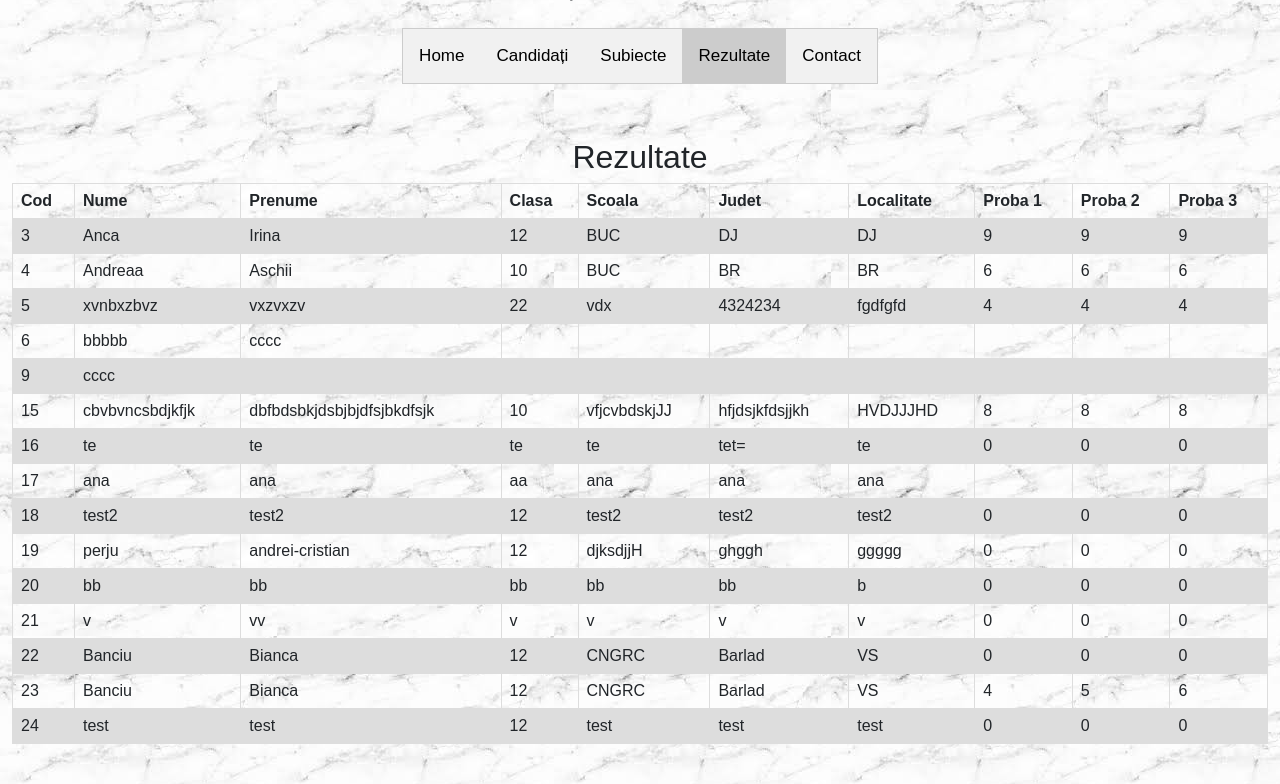
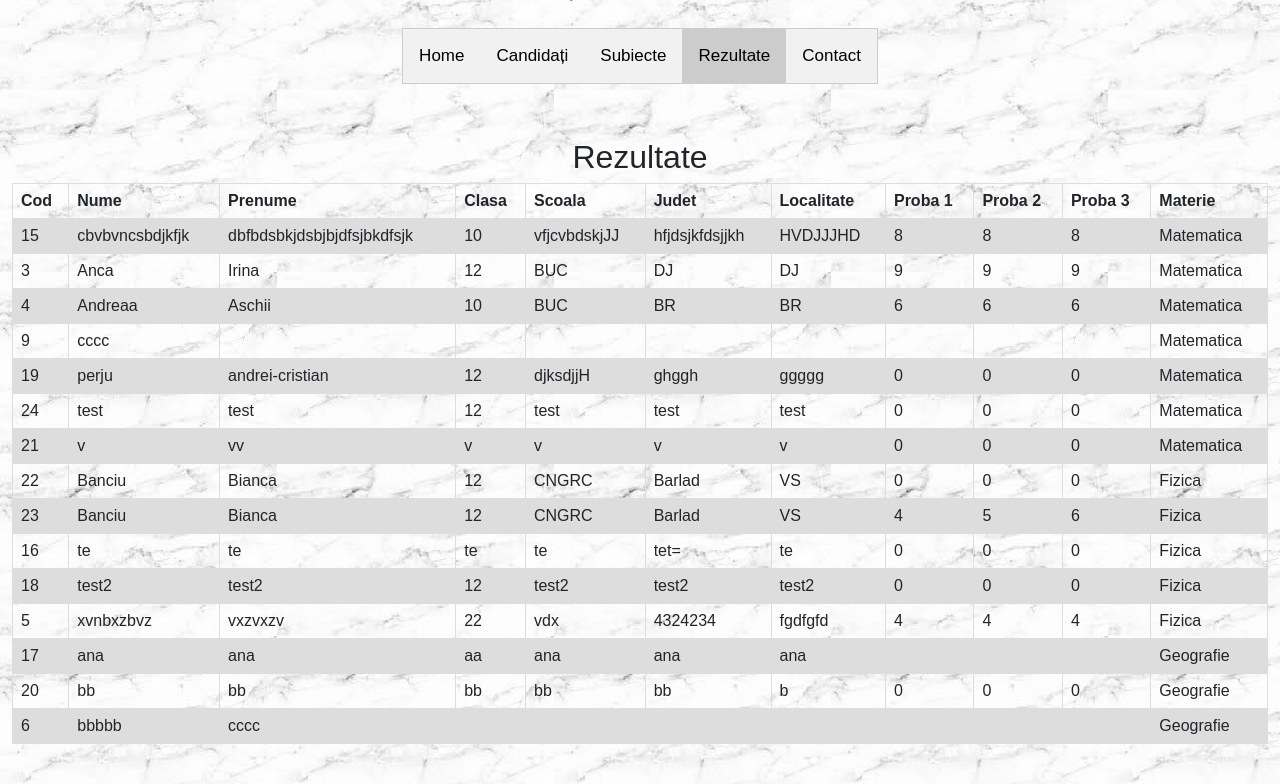
Before and after one commit to perjuandrei97/PieEchipa2, a PHP site: page /OlimpiadaNationala.php in a window 1280 px wide, after a click on "Rezultate". Shown: the part 92-876 px from the top of the page. Run offline with PHP 8.4, Linux system fonts and the light colour scheme; data comes from the database, SQL or seed files in the repository; some libraries are stand-ins or nearby versions.

Commit message:
Rezultate pe materii

```diff
--- a/OlimpiadaNationala.php
+++ b/OlimpiadaNationala.php
@@ -8,7 +8,7 @@ try {
     $conn->setAttribute(PDO::ATTR_ERRMODE, PDO::ERRMODE_EXCEPTION);
       // use exec() because no results are returned
     $sql = "select cod,nume_candidati,prenume_candidati,clasa_candidati,scoala_candidati,judet_candidati,localitate_candidati from candidati";
-    $query="select * from rezultate";
+    $query="select cod, nume_candidati, prenume_candidati, clasa_candidati, scoala_candidati, localitate_candidati, judet_candidati, proba1, proba2, proba3, materie.cod_materie as cod_mat, materie.denumire_materie as den_mat from rezultate, materie where rezultate.cod_materie=materie.cod_materie order by cod_mat, nume_candidati";
     }catch(PDOException $e)
     {
     echo $sql . "<br>" . $e->getMessage();
@@ -477,6 +477,7 @@ function myFunction() {
      <th>Proba 1</th>
       <th>Proba 2</th>
        <th>Proba 3</th>
+	   <th>Materie</th>
 
   <?php
 
@@ -492,7 +493,7 @@ function myFunction() {
     							echo "<td>".$row["proba1"]."</td>";
     								echo "<td>".$row["proba2"]."</td>";
     									echo "<td>".$row["proba3"]."</td>";
-
+										echo "<td>".$row["den_mat"]."</td>";
     						echo "</tr>";
 
 }
```
